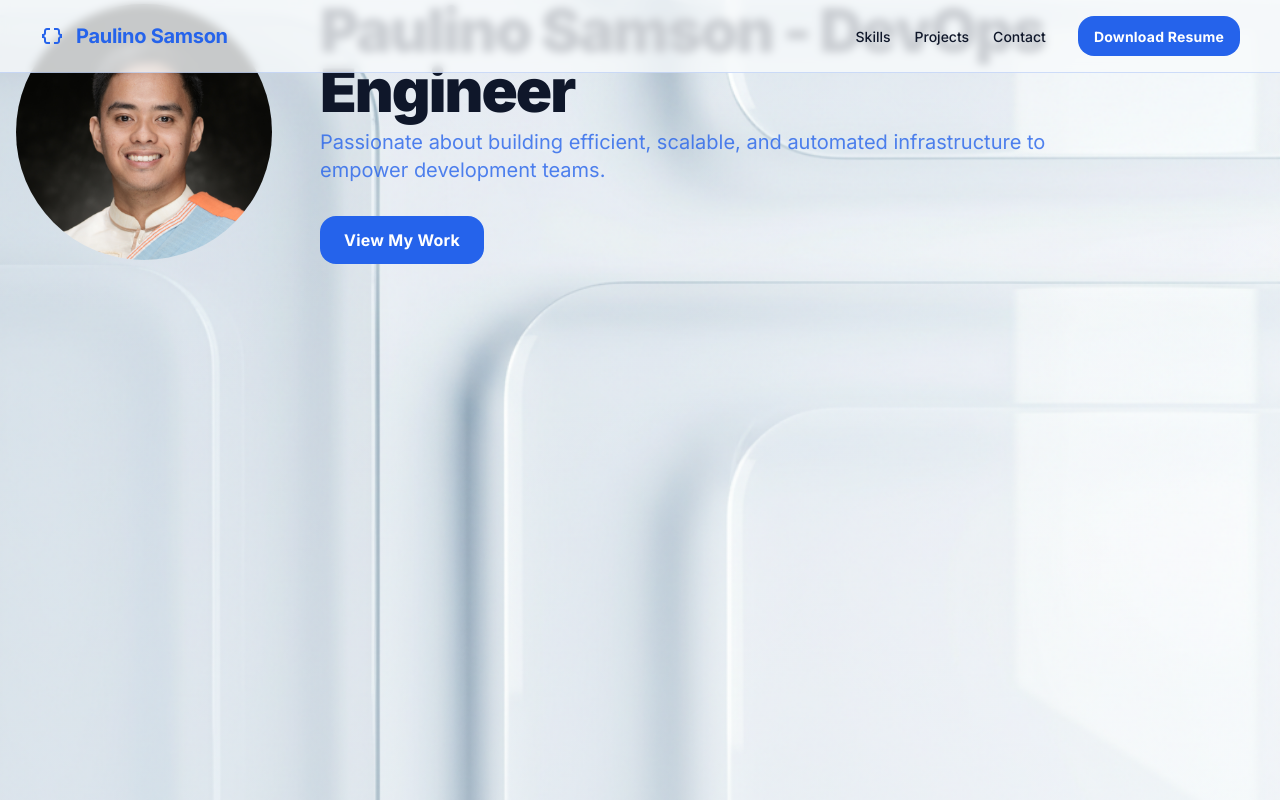
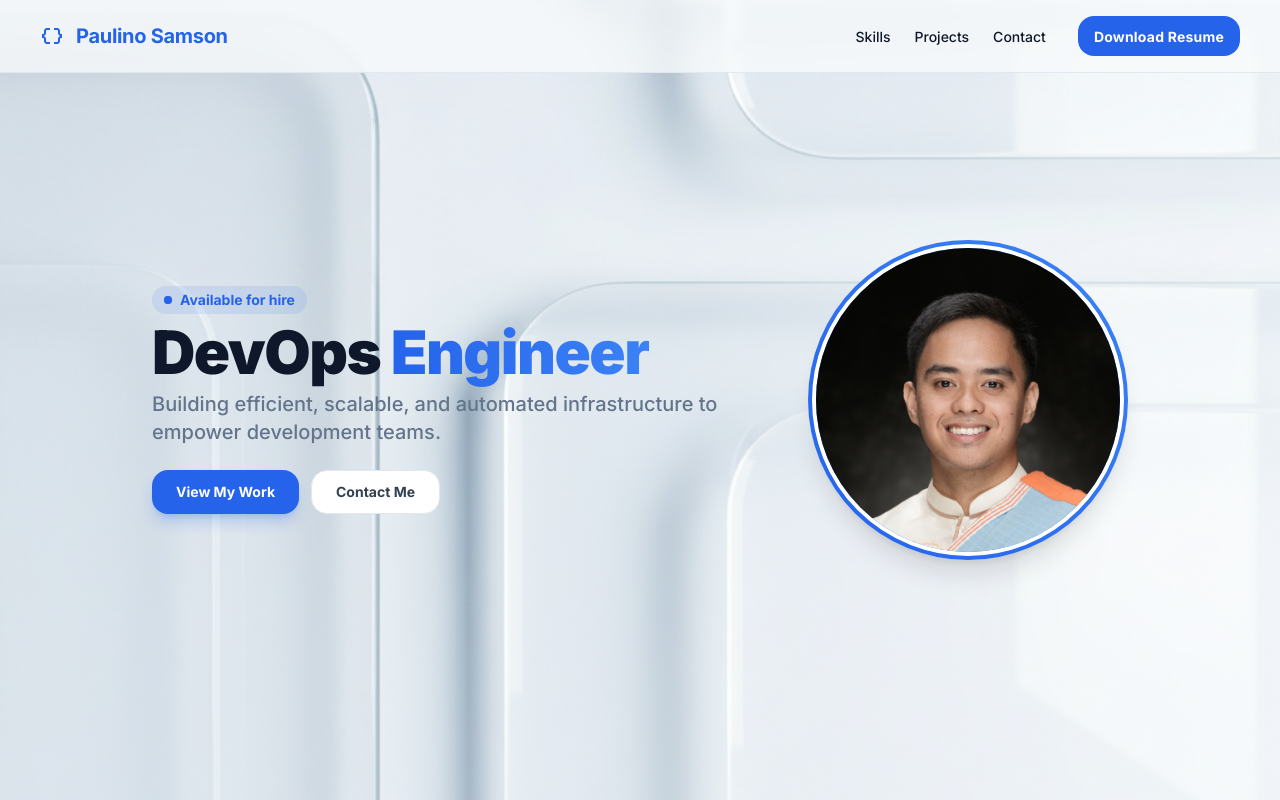
Before and after one commit to spicy-samson/spicy-portfolio, a Vue app: page / in a window 1280 px wide. Built offline with nearby package versions, Linux system fonts and the light colour scheme.

Commit message:
feat: Revamp Hero section layout and styling, and update UI colors and borders across components.

```diff
--- a/src/components/Header.vue
+++ b/src/components/Header.vue
@@ -1,5 +1,5 @@
 <template>
-  <header class="sticky top-0 z-50 flex items-center justify-between whitespace-nowrap border-b border-primary/20 bg-background-light/80 dark:bg-background-dark/80 backdrop-blur-sm px-4 md:px-10 py-4">
+  <header class="sticky top-0 z-50 flex items-center justify-between whitespace-nowrap border-b border-slate-200 dark:border-slate-800 bg-background-light/80 dark:bg-background-dark/80 backdrop-blur-sm px-4 md:px-10 py-4">
     <a class="flex items-center gap-3 text-primary dark:text-white" href="#home">
       <span class="material-symbols-outlined text-2xl">
         data_object
--- a/src/components/Hero.vue
+++ b/src/components/Hero.vue
@@ -1,29 +1,44 @@
 <template>
-  <section class="flex flex-col md:flex-row items-center justify-center gap-8 md:gap-12 px-4" id="home">
-    <!-- Image Section -->
-    <div class="flex-shrink-0 order-2 md:order-1">
-      <div class="relative w-48 h-48 md:w-64 md:h-64 rounded-full overflow-hidden">
-        <img
-          :src="imageSrc"
-          alt="Paulino Samson"
-          class="w-full h-full object-cover"
-        />
+  <section class="relative flex flex-col md:flex-row items-center justify-center gap-8 md:gap-16 px-6 py-12 md:py-20 overflow-hidden w-full flex-1 max-w-5xl mx-auto">
+    <!-- Content Section -->
+    <div class="relative z-10 flex flex-col items-center md:items-start gap-4 flex-1 order-2 md:order-1 text-center md:text-left">
+      <div class="flex flex-col gap-2">
+        <div class="inline-flex items-center gap-2 px-3 py-1 rounded-full bg-primary/10 text-primary dark:text-blue-400 text-sm font-semibold w-fit mx-auto md:mx-0">
+          <span class="relative flex h-2 w-2">
+            <span class="animate-ping absolute inline-flex h-full w-full rounded-full bg-primary opacity-75"></span>
+            <span class="relative inline-flex rounded-full h-2 w-2 bg-primary"></span>
+          </span>
+          Available for hire
+        </div>
+        <h1 class="text-4xl md:text-6xl font-black leading-tight tracking-tight text-slate-900 dark:text-white">
+          DevOps <span class="text-transparent bg-clip-text bg-gradient-to-r from-primary to-card-border-hover">Engineer</span>
+        </h1>
+        <h2 class="text-lg md:text-xl font-medium text-secondary dark:text-slate-400 max-w-2xl mx-auto md:mx-0">
+          Building efficient, scalable, and automated infrastructure to empower development teams.
+        </h2>
+      </div>
+
+      <div class="flex flex-col sm:flex-row items-center justify-center md:justify-start gap-3 w-full sm:w-auto mt-2">
+        <a class="flex w-full sm:w-auto items-center justify-center rounded-lg h-11 px-6 bg-primary hover:bg-primary-dark text-white text-sm font-bold transition-all shadow-lg shadow-primary/25 hover:shadow-primary/40 hover:-translate-y-0.5" href="#projects">
+          View My Work
+        </a>
+        <a class="flex w-full sm:w-auto items-center justify-center rounded-lg h-11 px-6 bg-white dark:bg-slate-800 border border-slate-200 dark:border-slate-700 text-slate-700 dark:text-slate-200 text-sm font-bold hover:bg-slate-50 dark:hover:bg-slate-700 transition-all hover:-translate-y-0.5" href="#contact">
+          Contact Me
+        </a>
       </div>
     </div>
 
-    <!-- Content Section -->
-    <div class="flex flex-col items-center md:items-start gap-6 md:gap-8 flex-1 order-1 md:order-2 text-center md:text-left">
-      <div class="flex flex-col gap-2">
-        <h1 class="text-2xl font-black leading-tight tracking-[-0.033em] md:text-6xl">
-          Paulino Samson - DevOps Engineer
-        </h1>
-        <h2 class="text-base font-normal leading-normal md:text-xl max-w-3xl text-primary/80 dark:text-gray-300">
-          Passionate about building efficient, scalable, and automated infrastructure to empower development teams.
-        </h2>
+    <!-- Image Section -->
+    <div class="relative z-10 flex-shrink-0 order-1 md:order-2">
+      <div class="relative w-40 h-40 md:w-80 md:h-80 rounded-full p-1 bg-gradient-to-tr from-primary to-card-border-hover shadow-xl">
+        <div class="w-full h-full rounded-full overflow-hidden border-4 border-white dark:border-background-dark">
+          <img
+            :src="imageSrc"
+            alt="Paulino Samson"
+            class="w-full h-full object-cover"
+          />
+        </div>
       </div>
-      <a class="flex min-w-[84px] max-w-[480px] cursor-pointer items-center justify-center overflow-hidden rounded-lg h-12 px-6 bg-primary text-white dark:text-gray-100 text-base font-bold leading-normal tracking-[0.015em] hover:opacity-90 transition-opacity" href="#projects">
-        <span class="truncate">View My Work</span>
-      </a>
     </div>
   </section>
 </template>
--- a/src/components/Projects.vue
+++ b/src/components/Projects.vue
@@ -1,15 +1,15 @@
 <template>
-  <section class="flex flex-col gap-8" id="projects">
+  <section class="flex flex-col gap-8">
     <h2 class="text-3xl font-bold leading-tight tracking-[-0.015em] px-4">Projects</h2>
     <div class="grid grid-cols-1 md:grid-cols-2 gap-8 p-4">
       <div
         v-for="project in projects"
         :key="project.title"
-        class="flex flex-col bg-white dark:bg-gray-800 rounded-lg border border-primary/20 dark:border-primary/50 shadow-sm overflow-hidden group"
+        class="flex flex-col bg-[#FFF9F0] dark:bg-slate-800 rounded-lg border border-slate-200 dark:border-slate-700 shadow-sm overflow-hidden group hover:shadow-md transition-shadow"
       >
         <div class="p-6 flex flex-col flex-grow">
           <h3 class="text-lg font-bold dark:text-white">{{ project.title }}</h3>
-          <p class="text-sm text-primary/80 dark:text-gray-300 mt-2 flex-grow">{{ project.description }}</p>
+          <p class="text-sm text-secondary dark:text-slate-400 mt-2 flex-grow">{{ project.description }}</p>
           <div class="flex flex-wrap gap-2 mt-4">
             <span
               v-for="tag in project.tags"
@@ -20,7 +20,7 @@
             </span>
           </div>
         </div>
-        <a class="flex items-center justify-center gap-2 text-sm font-semibold text-primary dark:text-card-border-hover bg-primary/5 dark:bg-gray-700/50 p-4 border-t border-primary/20 dark:border-primary/50 group-hover:bg-primary/10 dark:group-hover:bg-gray-700 transition-colors" href="#">
+        <a class="flex items-center justify-center gap-2 text-sm font-semibold text-primary dark:text-blue-400 bg-slate-50 dark:bg-slate-800/50 p-4 border-t border-slate-200 dark:border-slate-700 group-hover:bg-primary/5 dark:group-hover:bg-slate-700 transition-colors" href="#">
           View Repository <span class="material-symbols-outlined transition-transform group-hover:translate-x-1">arrow_forward</span>
         </a>
       </div>
--- a/src/components/Skills.vue
+++ b/src/components/Skills.vue
@@ -1,16 +1,16 @@
 <template>
-  <section class="flex flex-col gap-8" id="skills">
+  <section class="flex flex-col gap-8">
     <h2 class="text-3xl font-bold leading-tight tracking-[-0.015em] px-4">My Tech Stack</h2>
     <div class="grid grid-cols-[repeat(auto-fit,minmax(180px,1fr))] gap-4 p-4">
       <div
         v-for="skill in skills"
         :key="skill.name"
-        class="group flex flex-1 flex-col gap-4 rounded-lg border border-primary bg-white p-6 shadow-sm transition-all hover:-translate-y-1 hover:border-card-border-hover dark:bg-gray-800 dark:border-primary/50"
+        class="group flex flex-1 flex-col gap-4 rounded-lg border border-slate-200 bg-[#FFF9F0] p-6 shadow-sm transition-all hover:-translate-y-1 hover:border-primary/50 hover:shadow-md dark:bg-slate-800 dark:border-slate-700"
       >
         <span class="material-symbols-outlined text-3xl text-primary dark:text-card-border-hover">{{ skill.icon }}</span>
         <div class="flex flex-col gap-1">
           <h3 class="text-base font-bold leading-tight dark:text-white">{{ skill.name }}</h3>
-          <p class="text-sm font-normal leading-normal text-primary/70 dark:text-gray-400">{{ skill.category }}</p>
+          <p class="text-sm font-normal leading-normal text-secondary dark:text-slate-400">{{ skill.category }}</p>
         </div>
       </div>
     </div>
```
